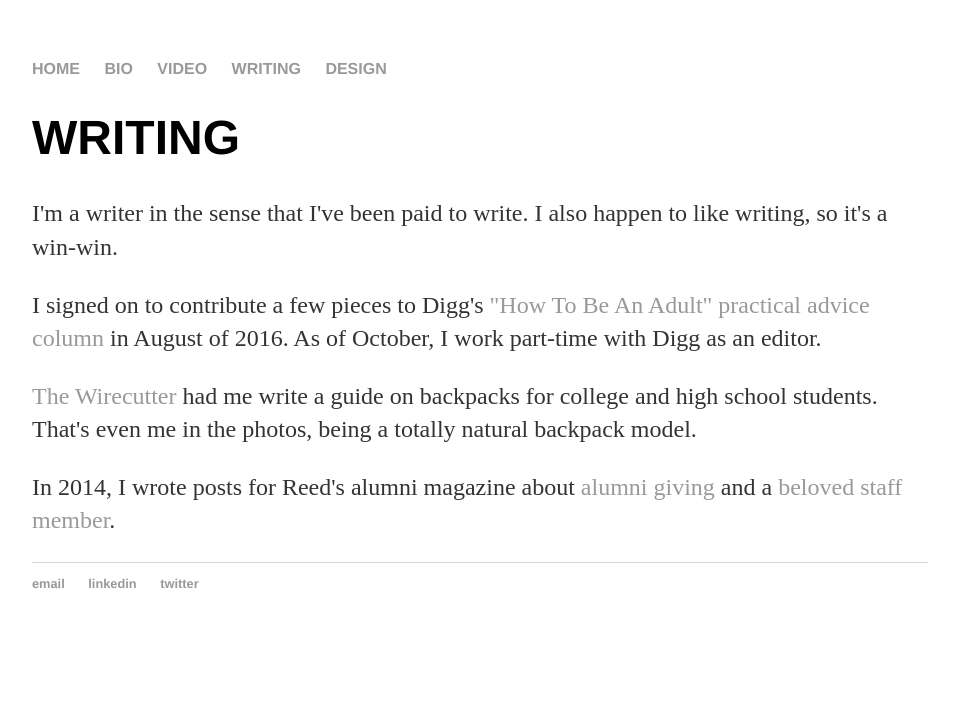
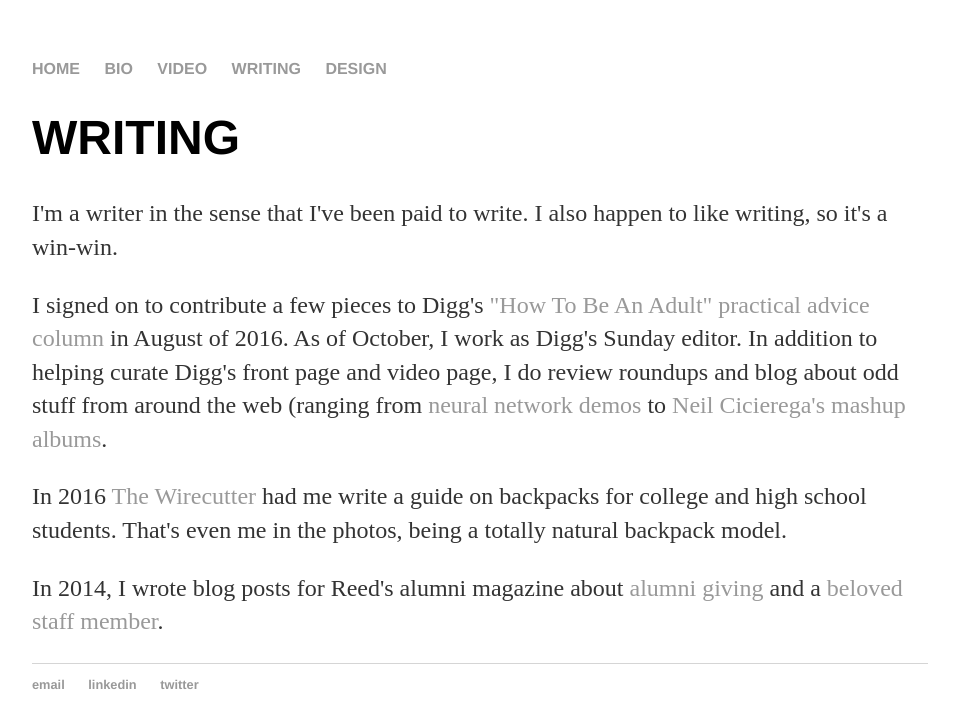
Before and after one commit to mathewolson/mathewolson.github.io, a Jekyll site: the page built from writing.html, in a window 1280 px wide. Shown: the top 728 px of the page, without its empty margins (160-1119 px from the left). Built offline with Jekyll 4.4.1, drawn with Linux system fonts in a browser that asks for light colours.

Commit message:
Update writing.html

```diff
--- a/writing.html
+++ b/writing.html
@@ -5,7 +5,7 @@
 <div class="blurb">
 	<h1>WRITING</h1>
 	<p>I'm a writer in the sense that I've been paid to write. I also happen to like writing, so it's a win-win.</p>
-	<p>I signed on to contribute a few pieces to Digg's <a href="http://digg.com/channel/how-to-be-an-adult">"How To Be An Adult" practical advice column</a> in August of 2016. As of October, I work part-time with Digg as an editor.</p>
-	<p><a href="http://thewirecutter.com/reviews/best-school-backpack-for-high-school-and-college/">The Wirecutter</a> had me write a guide on backpacks for college and high school students. That's even me in the photos, being a totally natural backpack model.</p>
-	<p>In 2014, I wrote posts for Reed's alumni magazine about <a href="http://www.reed.edu/reed_magazine/sallyportal/posts/2014/data-sheds-light-on-alumni-giving.html">alumni giving</a> and a <a href="http://www.reed.edu/reed_magazine/sallyportal/posts/2014/stockroom-czar-goes-out-with-a-bang.html">beloved staff member</a>.</p>
+	<p>I signed on to contribute a few pieces to Digg's <a href="http://digg.com/channel/how-to-be-an-adult">"How To Be An Adult" practical advice column</a> in August of 2016. As of October, I work as Digg's Sunday editor. In addition to helping curate Digg's front page and video page, I do review roundups and blog about odd stuff from around the web (ranging from <a href=http://digg.com/2017/self-driving-cars-browser-demo>neural network demos</a> to <a href=http://digg.com/2017/mouth-moods-neil-cicierega>Neil Cicierega's mashup albums</a>.</p>
+	<p>In 2016 <a href="http://thewirecutter.com/reviews/best-school-backpack-for-high-school-and-college/">The Wirecutter</a> had me write a guide on backpacks for college and high school students. That's even me in the photos, being a totally natural backpack model.</p>
+	<p>In 2014, I wrote blog posts for Reed's alumni magazine about <a href="http://www.reed.edu/reed_magazine/sallyportal/posts/2014/data-sheds-light-on-alumni-giving.html">alumni giving</a> and a <a href="http://www.reed.edu/reed_magazine/sallyportal/posts/2014/stockroom-czar-goes-out-with-a-bang.html">beloved staff member</a>.</p>
 </div><!-- /.blurb -->
```
